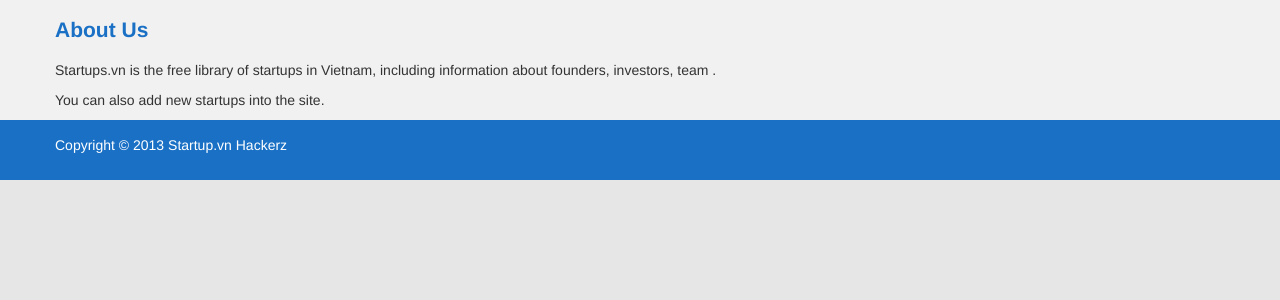
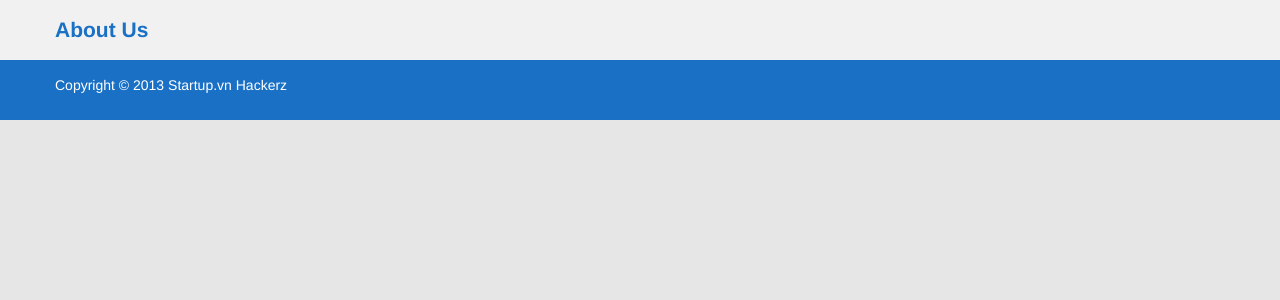
Before and after one commit to harrypotterismyname/starthub.vn, a Django app: page /about-us/ in a window 1280 px wide. Shown: the part 80-380 px from the top of the page. Run offline with Django 3.2, Linux system fonts and the light colour scheme; some libraries are stand-ins or nearby versions.

Commit message:
about us

```diff
--- a/ignite/admin.py
+++ b/ignite/admin.py
@@ -11,3 +11,4 @@ admin.site.register(Person)
 admin.site.register(TeamMember)
 admin.site.register(Founder)
 admin.site.register(Category)
+admin.site.register(Meta_info)
--- a/ignite/translation.py
+++ b/ignite/translation.py
@@ -7,4 +7,9 @@ from ignite.models import *
 class CompanyTranslationOptions(TranslationOptions):
     fields = ('one_sentence_description','description','funding')
 
+class Meta_infoTranslationOptions(TranslationOptions):
+    fields = ('content',)
+
+
 translator.register(Company, CompanyTranslationOptions)
+translator.register( Meta_info, Meta_infoTranslationOptions)
--- a/ignite/views.py
+++ b/ignite/views.py
@@ -33,7 +33,12 @@ def seperate_list(companies):
 
 def home(request):
 
-
+    try:
+        aboutus_homepage = Meta_info.objects.get( slug = "aboutus_homepage")
+        head_description =  Meta_info.objects.get( slug = "head_description")
+    except:
+        aboutus_homepage = None
+        head_description = None
 
     page = request.GET.get("page",1)
     page_size = 10
@@ -75,6 +80,8 @@ def home(request):
             'paging': p,
             'current_page': current_page,
             'categories': categories,
+            'aboutus_homepage': aboutus_homepage,
+            'head_description': head_description,
 
             })
 
--- a/startups/templates/base.html
+++ b/startups/templates/base.html
@@ -163,7 +163,7 @@ h2 {
 ">Home</a></li>
 
 
-  <li><a href="/about-us/">About Us</a></li>
+  <li><a href="/#about-us">About Us</a></li>
 
                     </ul>
 
@@ -187,18 +187,20 @@ h2 {
     margin: 0;
 ">
         <div class="container">
-          <div class=""><h2>About Us</h2>
+          <div id="about-us" class=""><h2>About Us</h2>
   <p>
 
+      {{ aboutus_homepage.content|safe }}
 
-     Startups.vn is the free library of startups in Vietnam, including information about founders, investors, team .
+      {% if user.is_staff %}
+          <a href="/admin/ignite/meta_info/">[edit]</a>
+      {% endif %}
+
 
 
 
   </p>
-              <p>
-                  You can also add new startups into the site.
-              </p>
+
 
           </div>
         </div>
--- a/startups/templates/company.html
+++ b/startups/templates/company.html
@@ -38,7 +38,7 @@
           </div>
         </div>
         <div class="span3">
-           <div class="extraneous-non-semantic-markup" style="margin-top: 20px"><a href="#" class="btn btn-primary btn-large">Learn more »</a></div>
+           <div class="extraneous-non-semantic-markup" style="margin-top: 20px"><a href="{{ company  }}" class="btn btn-primary btn-large">Learn more »</a></div>
         </div>
       </div>
     </div><!-- /container -->
@@ -60,7 +60,7 @@
         <div class="extraneous-non-semantic-markup">
           <h2>Product</h2>
           <p>{{ company.description }} </p>
-          <p><a class="btn" href="#">View details »</a></p>
+          <!--p><a class="btn" href="#">View details »</a></p-->
             <p></p>
                         <p></p>
                         <p></p>
```
Also changed, not shown: ignite/models.py (+8 -0 lines), startups/templates/index.html (+9 -2 lines), startups/hong-db.db.
